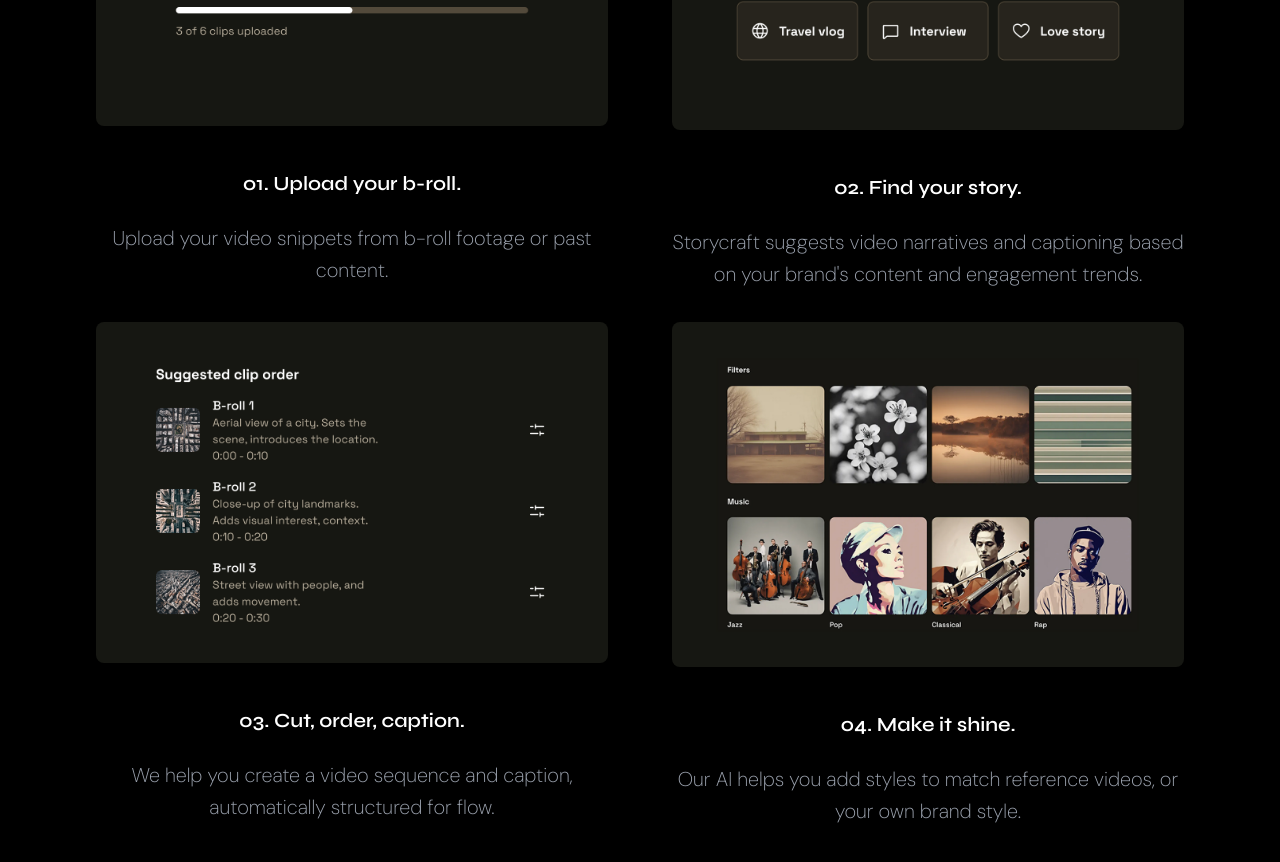
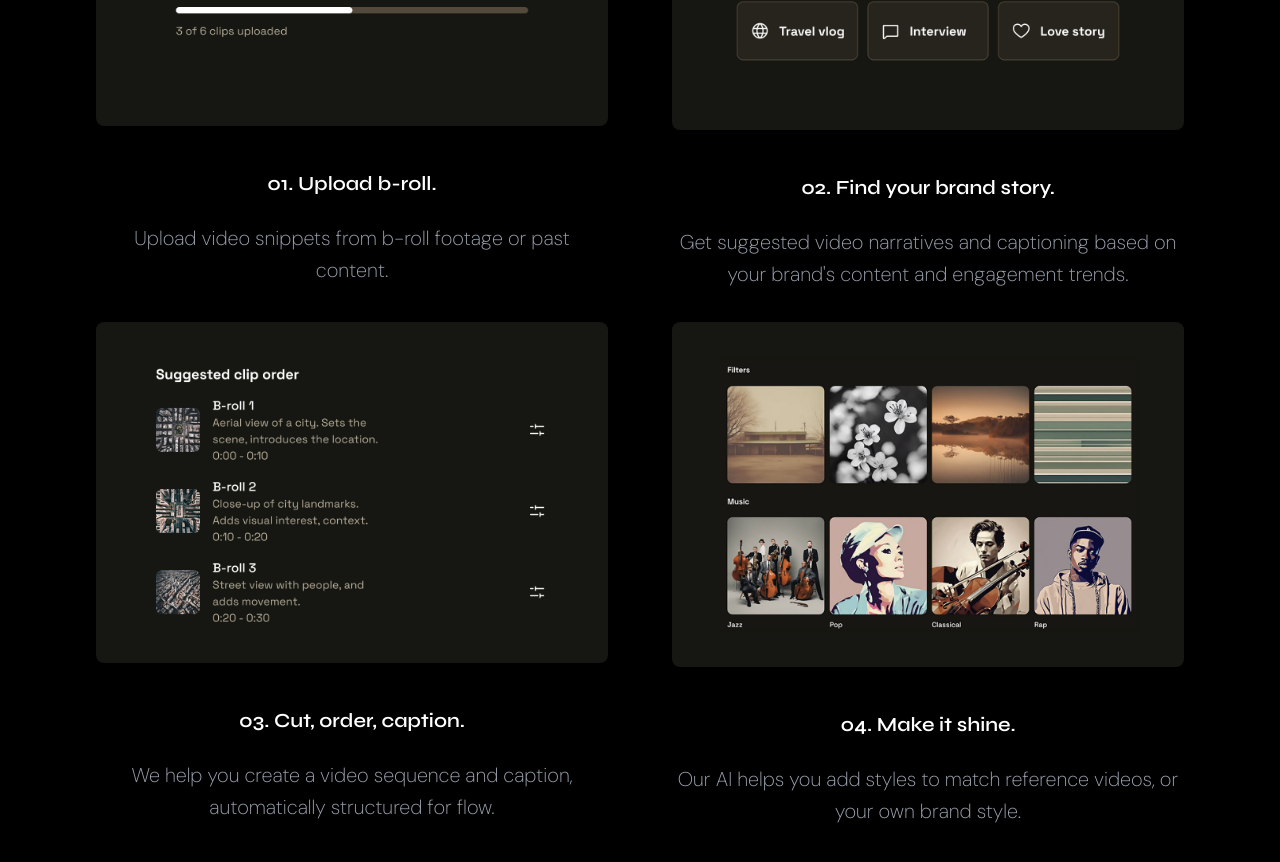
Before and after one commit to motino101/kineticwebsite, a Next.js app: page / in a window 1280 px wide. Shown: the part 1330-2192 px from the top of the page. Built offline with nearby package versions, Linux system fonts and the light colour scheme.

Commit message:
profile for brands

```diff
--- a/src/app/page.tsx
+++ b/src/app/page.tsx
@@ -247,12 +247,12 @@ export default function Home() {
                   src="/images/step1.jpg"
                   width={600}
                   height={600}
-                  alt="Upload your b-roll"
+                  alt="Upload b-roll"
                   className="rounded-lg"
                 />
               </motion.div>
-              <h5 className="font-syne font-semibold text-3xl mt-4" style={{ fontWeight: 600, fontSize: '20px' }}>01. Upload your b-roll.</h5>
-              <p className="text-lg mt-2 text-gray-400" style={{ fontFamily: 'DM Sans', fontWeight: 500, fontSize: '20px', lineHeight: '160%', marginTop: '20px' }}>Upload your video snippets from b-roll footage or past content.</p>
+              <h5 className="font-syne font-semibold text-3xl mt-4" style={{ fontWeight: 600, fontSize: '20px' }}>01. Upload b-roll.</h5>
+              <p className="text-lg mt-2 text-gray-400" style={{ fontFamily: 'DM Sans', fontWeight: 500, fontSize: '20px', lineHeight: '160%', marginTop: '20px' }}>Upload video snippets from b-roll footage or past content.</p>
             </motion.div>
             <motion.div
               initial={{ opacity: 0, y: 20 }}
@@ -273,8 +273,8 @@ export default function Home() {
                   className="rounded-lg"
                 />
               </motion.div>
-              <h5 className="font-syne font-semibold text-3xl mt-4" style={{ fontWeight: 600, fontSize: '20px' }}>02. Find your story.</h5>
-              <p className="text-lg mt-2 text-gray-400" style={{ fontFamily: 'DM Sans', fontWeight: 500, fontSize: '20px', lineHeight: '160%', marginTop: '20px' }}>Storycraft suggests video narratives and captioning based on your brand&apos;s content and engagement trends.</p>
+              <h5 className="font-syne font-semibold text-3xl mt-4" style={{ fontWeight: 600, fontSize: '20px' }}>02. Find your brand story.</h5>
+              <p className="text-lg mt-2 text-gray-400" style={{ fontFamily: 'DM Sans', fontWeight: 500, fontSize: '20px', lineHeight: '160%', marginTop: '20px' }}>Get suggested video narratives and captioning based on your brand&apos;s content and engagement trends.</p>
             </motion.div>
           </div>
           <div className="grid grid-cols-1 md:grid-cols-2 gap-16 mt-8">
```
